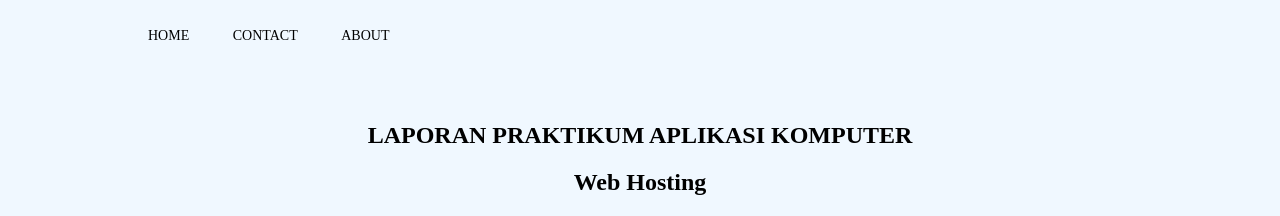
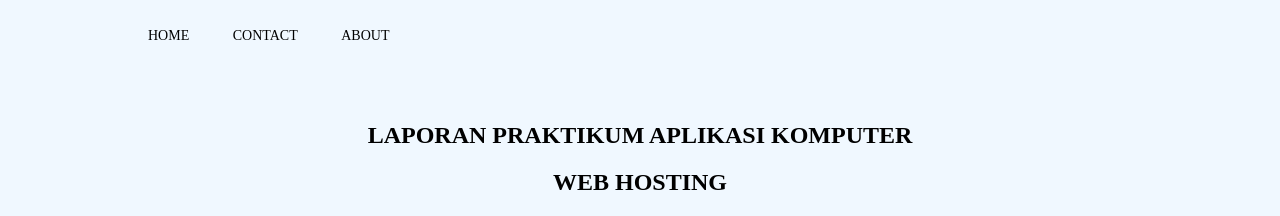
Before and after one commit to asfanmeliawan/Tugas-Aplikom-HTML-2019, a plain HTML site: page Web Hosting.html in a window 1280 px wide. Shown: the top 216 px of the page. Drawn offline with Linux system fonts and the light colour scheme.

Commit message:
Update Web Hosting.html

```diff
--- a/Web Hosting.html
+++ b/Web Hosting.html
@@ -28,7 +28,7 @@
     <div class="wrap">
         <div class="header">
             <center><h2>LAPORAN PRAKTIKUM APLIKASI KOMPUTER</h2></center>
-            <center><h2>Web Hosting</h2></center>
+            <center><h2>WEB HOSTING</h2></center>
     </div>
         <div class="asf">
            <div class="font"<p>Hosting adalah suatu layanan yang berfungsi sebagai tempat untuk menyimpan semua data (database) sebuah website sehingga dapat diakses melalui internet. Dalam hal ini data tersebut dapat berupa dokumen, gambar, video, email, aplikasi, dan lain sebagainya. Hosting dapat diibaratkan seperti sebuah kios yang disewa di dalam mall dengan berbagai ukuran dan spesifikasi tertentu. Pihak penyedia hosting menyediakan paket hosting yang berbeda-beda sesuai dengan kebutuhan website penyewa. Semakin besar/ kompleks data dan trafik pada sebuah website, maka semakin tinggi pula spesifikasi hosting yang dibutuhkan.
```
